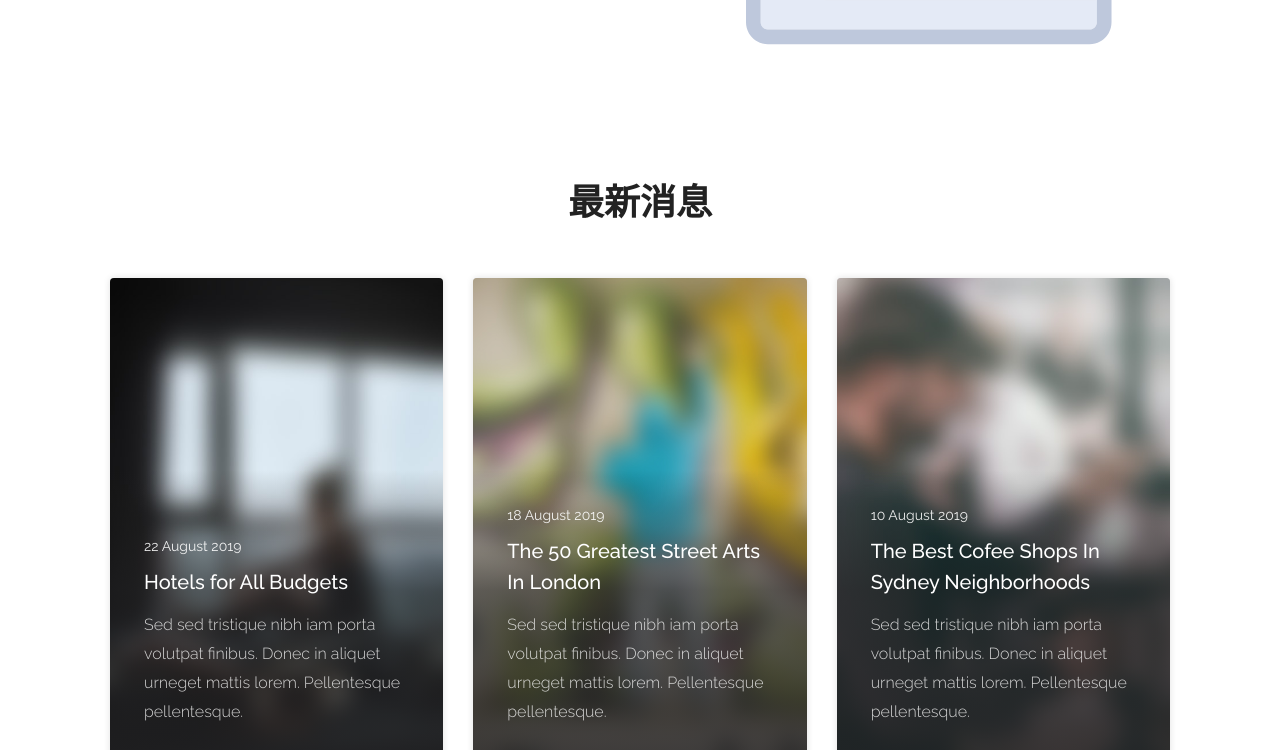
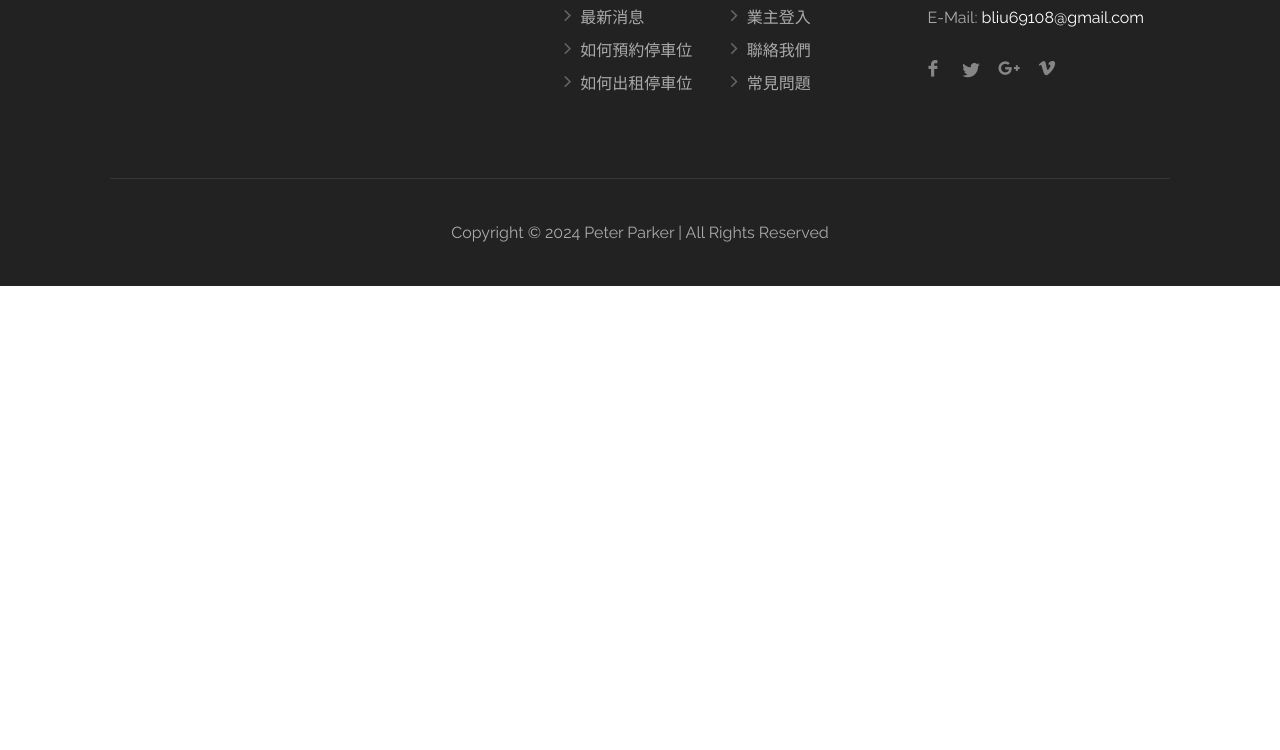
Before and after one commit to williamliu-github/PeterParker_v1.1, a plain HTML site: page frontend/index.html in a window 1280 px wide. Shown: the part 2050-2800 px from the top of the page. After the commit the page ends 2336 px from the top, so only its background shows below. Drawn offline with Linux system fonts and the light colour scheme; files whose address does not match are found by name.

Commit message:
1. parking_map link added to loing-header_change.js 2. images added to index.html

```diff
--- a/frontend/index.html
+++ b/frontend/index.html
@@ -69,10 +69,6 @@
 						</li>
 
 						<li><a>聯絡我們</a>
-							<ul>
-								<li><a href="dashboard.html">聯絡我們</a></li>
-								<li><a href="dashboard-messages.html">常見問題</a></li>
-							</ul>
 						</li>
 						<li><a href="#">業主登入</a>
 						</li>
@@ -271,7 +267,7 @@
 					<a href="#sign-in-dialog" class="button-overlay-transparent with-icon sign-in popup-with-zoom-anim">創建帳號  <i class="sl sl-icon-plus"></i></a>
 					</div>
 					<div style="display:none" id="afterLoginElement">
-						<a href="#" class="button-overlay"></i>開始預約  <i class="sl sl-icon-arrow-right"></i></a>
+						<a href="parking_map.html" class="button-overlay"></i>開始預約  <i class="sl sl-icon-arrow-right"></i></a>
 						<a href="how_to_reserve.html" class="button-overlay-transparent with-icon sign-in">如何預約</a>
 					</div>
 				</div>
@@ -308,7 +304,7 @@
 				<div class="col-lg-6 col-md-6">
 					<a href="how_to_reserve.html" class="listing-item-container compact">
 						<div class="listing-item">
-							<img src="images/listing-item-01.jpg" alt="">
+							<img src="images/index-parking-2.jpg" alt="">
 							<div class="listing-item-content">
 								<h3>如何預約停車位</h3>
 								<p class="white-text">詳細預約停車位的步驟說明</p>
@@ -323,7 +319,7 @@
 				<div class="col-lg-6 col-md-6">
 					<a href="listings-single-page.html" class="listing-item-container compact">
 						<div class="listing-item">
-							<img src="images/listing-item-02.jpg" alt="">
+							<img src="images/index-parking.jpg" alt="">
 							<div class="listing-item-details">
 							</div>
 							<div class="listing-item-content">
@@ -343,7 +339,7 @@
 <div class="container margin-top-80">
 	<div class="row align-items-center justify-content-between">
 		<div class="col-md-5">
-				<img src="images/image_placeholder.svg" style="width: 100%;" alt="">
+				<img src="images/index-reserve-anytime.jpg" style="width: 100%;" alt="">
 		</div>
 		<div class="col-md-2"></div>
 		<div class="col-md-5 ">
@@ -369,85 +365,11 @@
 		</div>
 		<div class="col-md-2"></div>
 		<div class="col-md-5">
-			<img src="images/image_placeholder.svg" style="width: 100%;" alt="">
+			<img src="images/index-earn-money.jpg" style="width: 100%;" alt="">
 	</div>
 	</div>
 </div>
 
-
-<!-- Recent Blog Posts -->
-<section class="fullwidth margin-top-0 padding-top-75 padding-bottom-75" data-background-color="#fff">
-	<div class="container">
-
-		<div class="row">
-			<div class="col-md-12">
-				<h1 class="headline centered margin-bottom-55">
-					<strong class="headline">最新消息</strong>
-				</h1>
-			</div>
-		</div>
-
-		<div class="row">
-			<!-- Blog Post Item -->
-			<div class="col-md-4">
-				<a href="pages-blog-post.html" class="blog-compact-item-container">
-					<div class="blog-compact-item">
-						<img src="images/blog-compact-post-01.jpg" alt="">
-						<div class="blog-compact-item-content">
-							<ul class="blog-post-tags">
-								<li>22 August 2019</li>
-							</ul>
-							<h3>Hotels for All Budgets</h3>
-							<p>Sed sed tristique nibh iam porta volutpat finibus. Donec in aliquet urneget mattis lorem. Pellentesque pellentesque.</p>
-						</div>
-					</div>
-				</a>
-			</div>
-			<!-- Blog post Item / End -->
-
-			<!-- Blog Post Item -->
-			<div class="col-md-4">
-				<a href="pages-blog-post.html" class="blog-compact-item-container">
-					<div class="blog-compact-item">
-						<img src="images/blog-compact-post-02.jpg" alt="">
-						<div class="blog-compact-item-content">
-							<ul class="blog-post-tags">
-								<li>18 August 2019</li>
-							</ul>
-							<h3>The 50 Greatest Street Arts In London</h3>
-							<p>Sed sed tristique nibh iam porta volutpat finibus. Donec in aliquet urneget mattis lorem. Pellentesque pellentesque.</p>
-						</div>
-					</div>
-				</a>
-			</div>
-			<!-- Blog post Item / End -->
-
-			<!-- Blog Post Item -->
-			<div class="col-md-4">
-				<a href="pages-blog-post.html" class="blog-compact-item-container">
-					<div class="blog-compact-item">
-						<img src="images/blog-compact-post-03.jpg" alt="">
-						<div class="blog-compact-item-content">
-							<ul class="blog-post-tags">
-								<li>10 August 2019</li>
-							</ul>
-							<h3>The Best Cofee Shops In Sydney Neighborhoods</h3>
-							<p>Sed sed tristique nibh iam porta volutpat finibus. Donec in aliquet urneget mattis lorem. Pellentesque pellentesque.</p>
-						</div>
-					</div>
-				</a>
-			</div>
-			<!-- Blog post Item / End -->
-
-			<div class="col-md-12 centered-content">
-				<a href="pages-blog.html" class="button border margin-top-10">查看更多</a>
-			</div>
-
-		</div>
-
-	</div>
-</section>
-<!-- Recent Blog Posts / End -->
 
 
 <!-- Footer
@@ -481,7 +403,7 @@
 			<div class="col-md-3  col-sm-12">
 				<h4>聯絡我們</h4>
 				<div class="text-widget">
-					E-Mail:<span> <a href="#">liuheng0320@gmail.com</a> </span><br>
+					E-Mail:<span> <a href="#">bliu69108@gmail.com</a> </span><br>
 				</div>
 
 				<ul class="social-icons margin-top-20">
--- a/frontend/scripts/login-header-change.js
+++ b/frontend/scripts/login-header-change.js
@@ -71,7 +71,7 @@ document.addEventListener("DOMContentLoaded", function () {
 						<ul>
 							<li><a href="user_center.html"><i class="sl sl-icon-settings"></i>會員中心</a></li>
 							<li><a href="user_profile.html"><i class="sl sl-icon-user"></i>個人資料</a></li>
-							<li><a href="parking_map_order.html"><i class="sl sl-icon-control-play"></i>開始預約</a></li>
+							<li><a href="parking_map.html"><i class="sl sl-icon-control-play"></i>開始預約</a></li>
 						</ul>
 					</div>
 					<a href="index.html" id="logout_btn" class="button border with-icon" onclick="localStorage.removeItem('peterParkerToken'); localStorage.removeItem('userId');"></i>會員登出</a>
```
